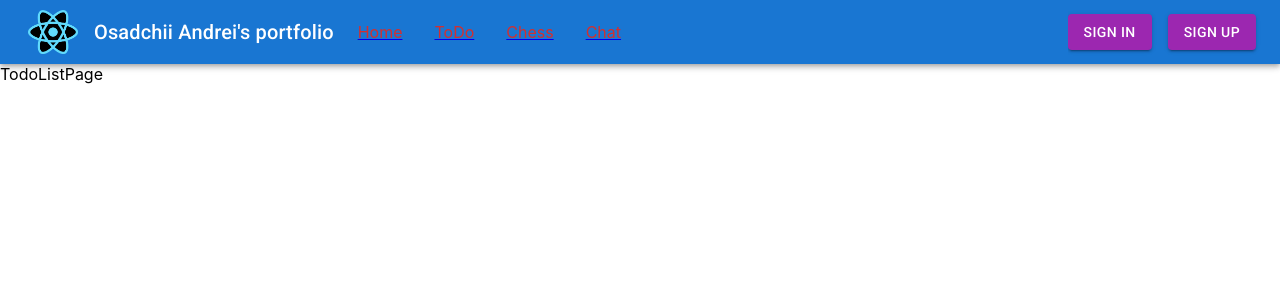
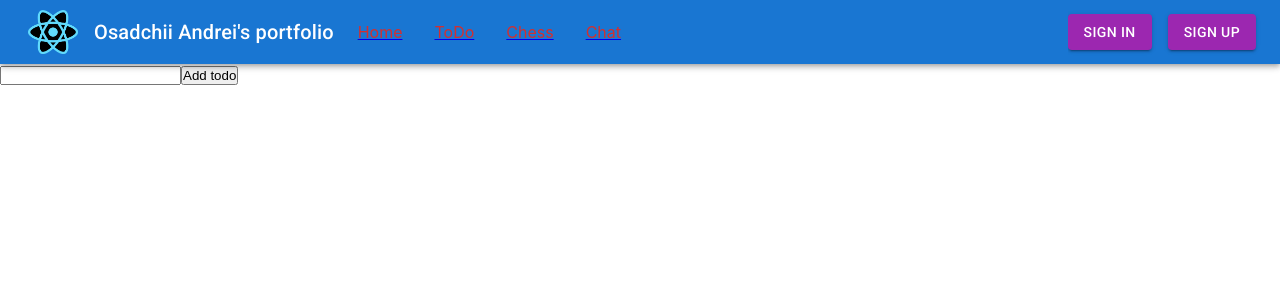
Before and after one commit to Neg4t1ve/realtimeChat-todoList-neg4t1ve, a React (Create React App) app: page /todolist in a window 1280 px wide. Shown: the top 300 px of the page. Built offline with nearby package versions, Linux system fonts and the light colour scheme.

Commit message:
make todo in onepage without redux

```diff
--- a/src/pages/TodoListPage.js
+++ b/src/pages/TodoListPage.js
@@ -1,7 +1,66 @@
 import React from "react";
+import RequireAuth from "../components/hoc/RequireAuth";
+import { useState } from "react";
 
 function TodoListPage() {
-  return <div>TodoListPage</div>;
+  const [text, setText] = useState("");
+  const [todos, setTodos] = useState([]);
+
+  const AddTodo = () => {
+    if (text.trim().length) {
+      setTodos([
+        ...todos,
+        {
+          id: new Date().toISOString(),
+          text,
+          completed: false,
+        },
+      ]);
+    }
+  };
+
+  const RemoveTodo = (id) => {
+    setTodos(todos.filter((todo) => todo.id !== id));
+  };
+
+  const toggleTodoComplete = (id) => {
+    setTodos(
+      todos.map((todo) => {
+        if (todo.id !== id) return todo;
+        return {
+          ...todo,
+          completed: !todo.completed,
+        };
+      })
+    );
+  };
+  return (
+    <div>
+      <label htmlFor="todoinput">
+        <input
+          type="text"
+          value={text}
+          id="todoinput"
+          onChange={(e) => setText(e.target.value)}
+        />
+        <button onClick={AddTodo}>Add todo</button>
+      </label>
+      <ul>
+        {todos.map((todo) => (
+          <li key={todo.id}>
+            <input
+              type="checkbox"
+              checked={todos.completed}
+              onChange={() => toggleTodoComplete(todo.id)}
+            />
+            <span>{todo.text}</span>
+            <span style={{ color: "#555" }} onClick={() => RemoveTodo(todo.id)}>
+              &times;
+            </span>
+          </li>
+        ))}
+      </ul>
+    </div>
+  );
 }
-
 export default TodoListPage;
```
